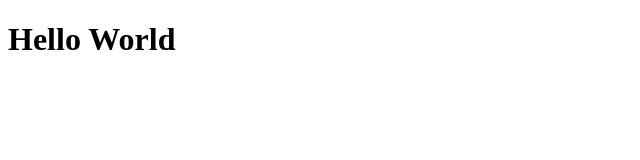
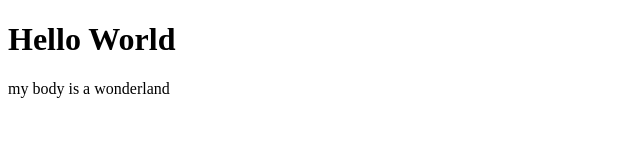
Before and after one commit to nyolarraklay/gitexercise, a website: page index.html in a window 1280 px wide. Shown: the whole page, without its empty margins (0-640 px from the left). Drawn offline with Linux system fonts and the light colour scheme.

Commit message:
Update index.html

```diff
--- a/index.html
+++ b/index.html
@@ -8,5 +8,6 @@
 </head>
 <body>
   <h1>Hello World</h1>
+  <p>my body is a wonderland</p>
 </body>
 </html>
```
